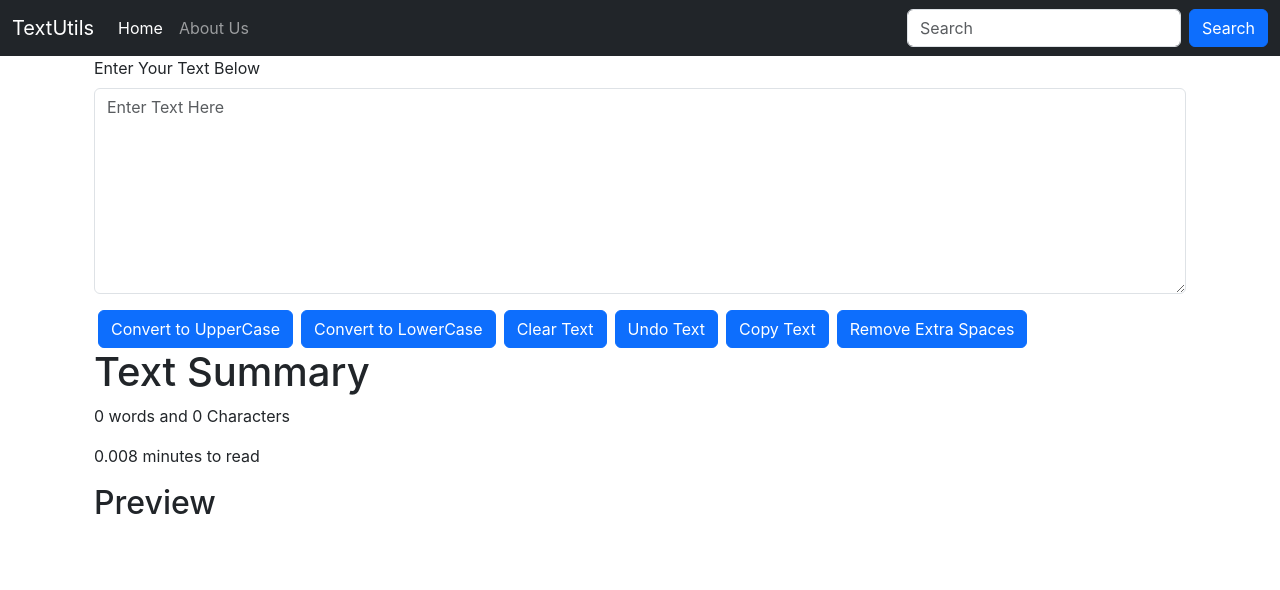
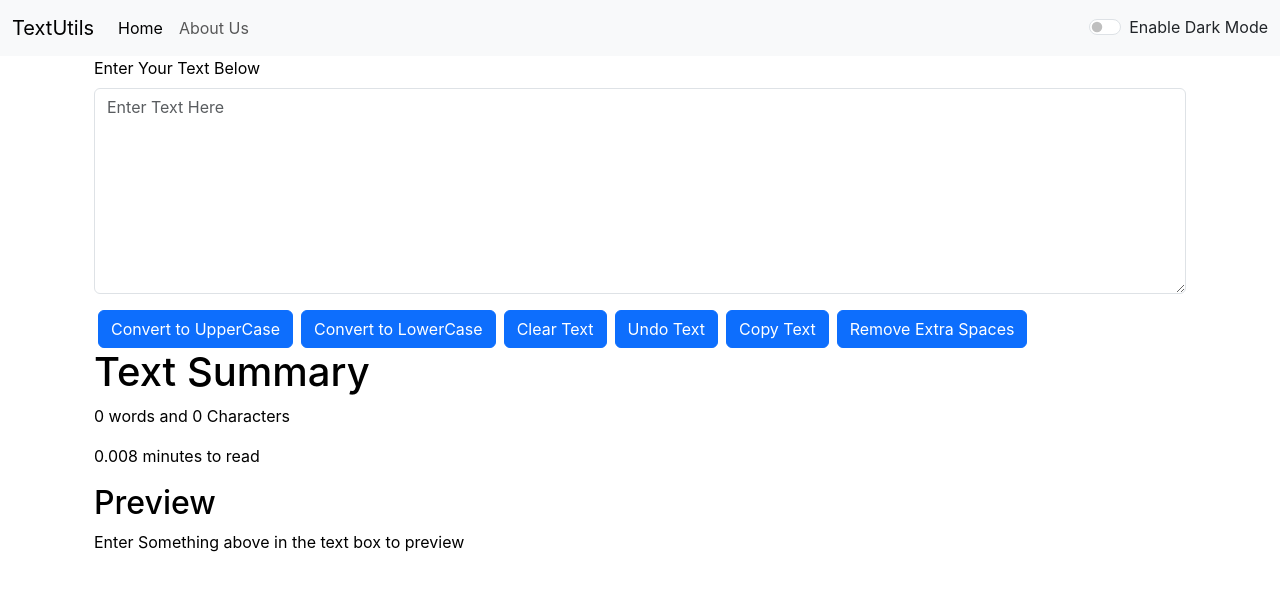
Before and after one commit to rizwanahmad8311/TextUtils, a React (Create React App) app: page / in a window 1280 px wide. Shown: the top 590 px of the page. Built offline with nearby package versions, Linux system fonts and the light colour scheme.

Commit message:
Dark Mode Enabled

```diff
--- a/src/App.js
+++ b/src/App.js
@@ -2,12 +2,24 @@
 import NavBar from './components/NavBar';
 import TextForm from './components/TextForm';
 // import About from './components/About';
+import {useState} from 'react'
 function App() {
+  const [mode, setMode] = useState('light');
+
+  const toggleMode = () => {
+    if (mode==='light') {
+      document.body.style.backgroundColor = '#042730'
+      setMode('dark')
+    }else{
+      document.body.style.backgroundColor = 'white'
+      setMode('light')
+    }
+  }
   return (
     <>
-      <NavBar title="TextUtils" aboutText="About Us" />
+      <NavBar title="TextUtils" aboutText="About Us" mode={mode} toggleMode={toggleMode} />
       <div className="container">
-      <TextForm title="Enter Your Text Below" placeholder="Enter Text Here" />
+      <TextForm title="Enter Your Text Below" placeholder="Enter Text Here" mode={mode}/>
       {/* <About/> */}
       </div>
 
--- a/src/components/NavBar.js
+++ b/src/components/NavBar.js
@@ -2,7 +2,7 @@
 import PropTypes from 'prop-types'
 export default function NavBar(props) {
   return (
-    <nav className="navbar navbar-expand-lg navbar-dark bg-dark">
+    <nav className={`navbar navbar-expand-lg navbar-${props.mode} bg-${props.mode}`}>
       <div className="container-fluid">
         <a className="navbar-brand" href="/">{props.title}</a>
         <button className="navbar-toggler" type="button" data-bs-toggle="collapse" data-bs-target="#navbarSupportedContent" aria-controls="navbarSupportedContent" aria-expanded="false" aria-label="Toggle navigation">
@@ -17,10 +17,14 @@
               <a className="nav-link" href="/">{props.aboutText}</a>
             </li>
           </ul>
-      <form className="d-flex">
+          {/* <form className="d-flex">
         <input className="form-control me-2" type="search" placeholder="Search" aria-label="Search"/>
         <button className="btn btn-primary" type="submit">Search</button>
-      </form>
+      </form> */}
+          <div className="form-check form-switch">
+            <input className="form-check-input" type="checkbox" onClick={props.toggleMode} role="switch" id="flexSwitchCheckDefault"/>
+              <label className={`form-check-label text-${props.mode===`dark`?`light`:`dark`}`} htmlFor="flexSwitchCheckDefault">Enable Dark Mode</label>
+          </div>
         </div>
       </div>
     </nav>
@@ -28,10 +32,11 @@
 }
 
 NavBar.prototype = {
-    title : PropTypes.string.isRequired,
+  title: PropTypes.string.isRequired,
   aboutText: PropTypes.string.isRequired,
 }
 
+// default  props values
 NavBar.defaultProps = {
   title: "Title Here",
   aboutText: "About here"
--- a/src/components/TextForm.js
+++ b/src/components/TextForm.js
@@ -41,11 +41,11 @@
 
     return (
         <>
-        <div className="container">
+        <div className="container" style={{color:props.mode===`dark`?`white`:`black`}}>
 
             <div className="mb-3">
                 <label htmlFor="mybox" className="form-label">{props.title}</label>
-                <textarea className="form-control" id="mybox" value={text} onChange={HandleOnChange} placeholder={props.placeholder} rows="8"></textarea>
+                <textarea className="form-control" id="mybox" value={text} onChange={HandleOnChange} style={{backgroundColor:props.mode===`light`?`white`:`#042730`,color:props.mode===`dark`?`white`:`black`,placeholderColor:'red'}} placeholder={props.placeholder} rows="8"></textarea>
             </div>
             <button className="btn btn-primary mx-1" onClick={HandleUpperCase} >Convert to UpperCase</button>
             <button className="btn btn-primary mx-1" onClick={HandleLowerCase} >Convert to LowerCase</button>
@@ -54,12 +54,12 @@
             <button className="btn btn-primary mx-1" onClick={HandleCopyText} >Copy Text</button>
             <button className="btn btn-primary mx-1" onClick={HandleExtraSpaces} >Remove Extra Spaces</button>
         </div>
-        <div className="container">
+        <div className="container" style={{color:props.mode===`dark`?`white`:`black`}}>
             <h1>Text Summary</h1>
             <p>{text.split(" ").length - 1} words and {text.length} Characters</p>
             <p>{0.008 * text.split(" ").length} minutes to read</p>
             <h2>Preview</h2>
-            <p>{text}</p>
+            <p>{text.length>0?text:"Enter Something above in the text box to preview"}</p>
         </div>
         </>
     )
```
Lines whose indentation alone changed are shown as unchanged.
